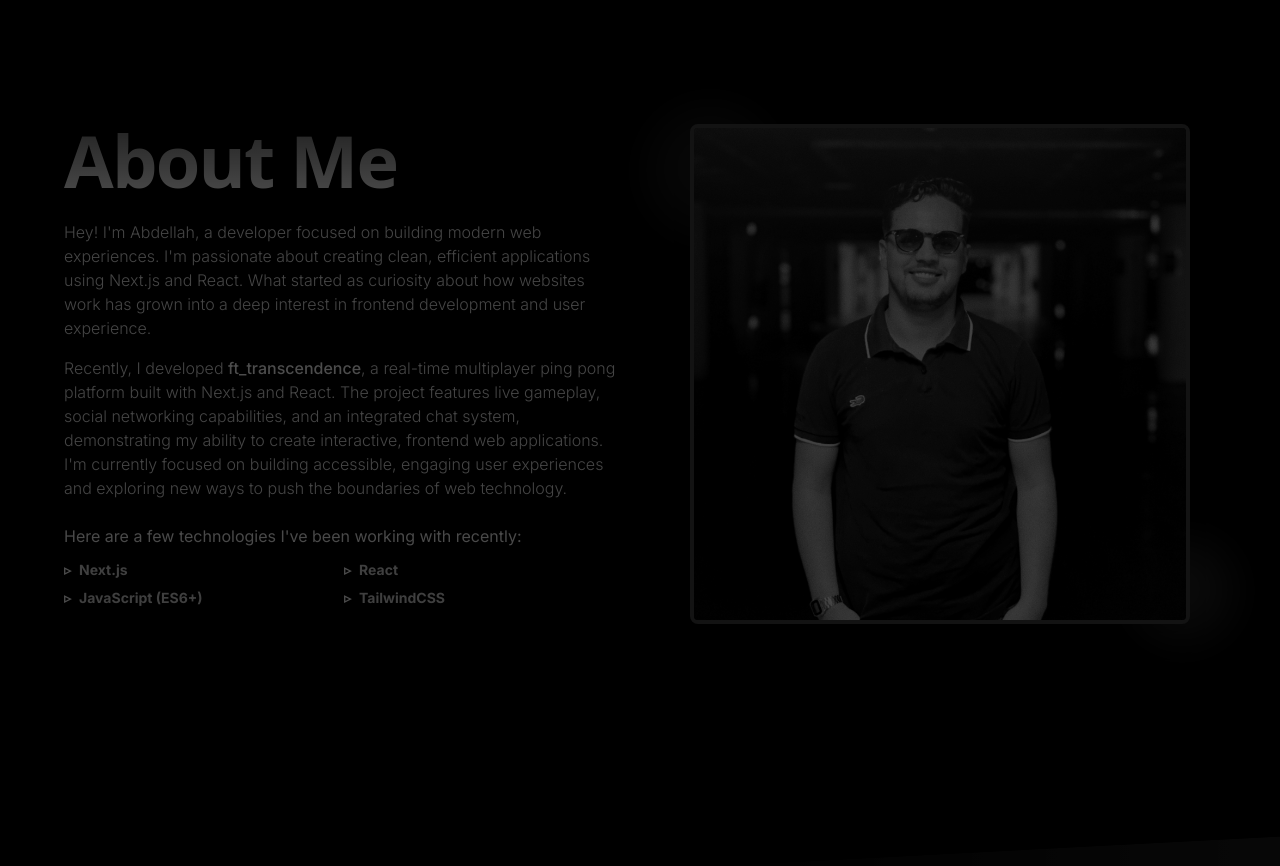
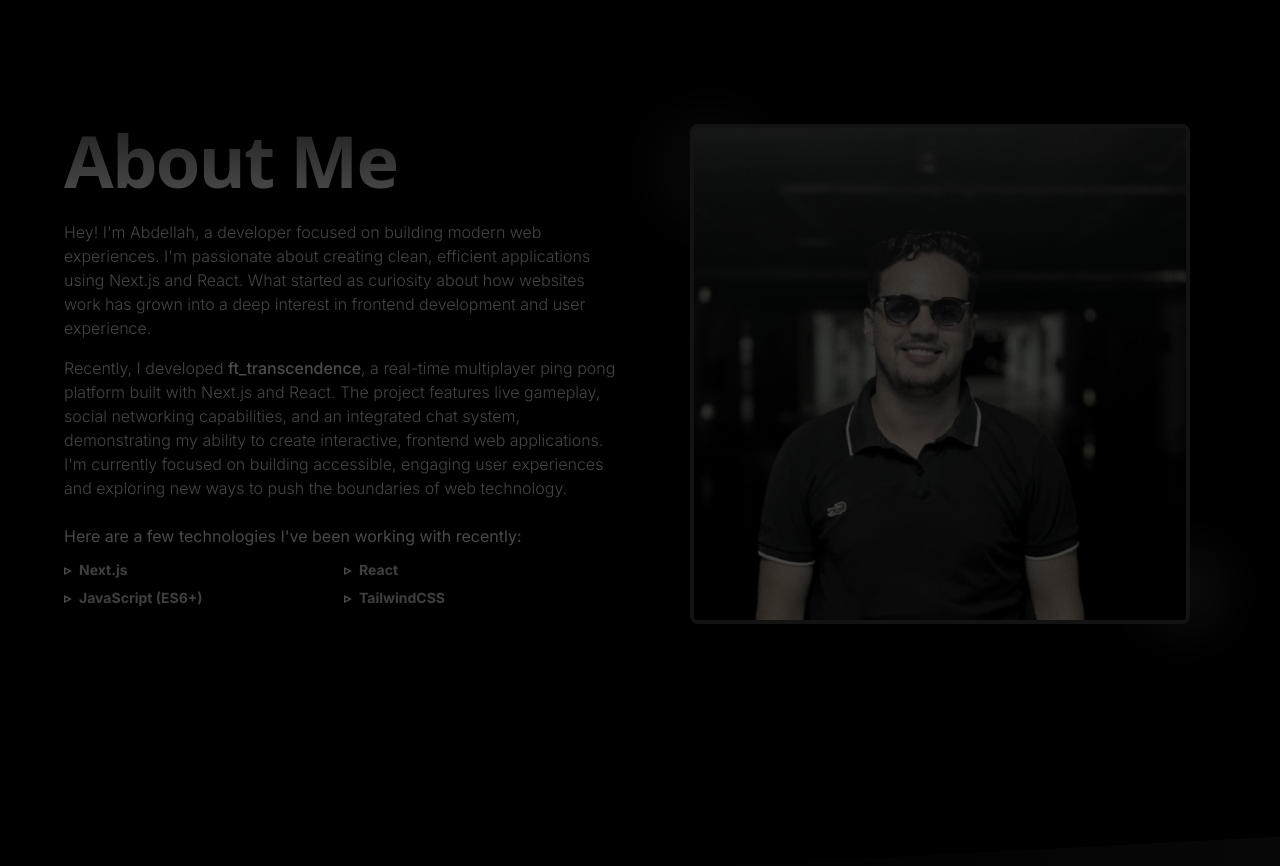
Before and after one commit to knetero/portfolio, a Next.js app: page / in a window 1280 px wide. Shown: the part 2060-2926 px from the top of the page. Built offline with nearby package versions, Linux system fonts and the light colour scheme.

Commit message:
FIXED: picture color

```diff
--- a/src/components/about.jsx
+++ b/src/components/about.jsx
@@ -107,18 +107,18 @@ export default function About() {
               <div className="absolute inset-0 bg-gradient-to-br from-neutral-800 to-neutral-900 rounded-lg opacity-0 group-hover:opacity-100 transition-opacity duration-300 transform rotate-3" />
               <div className="absolute inset-0 bg-gradient-to-tr from-neutral-700 to-neutral-800 rounded-lg opacity-0 group-hover:opacity-100 transition-opacity duration-300 transform -rotate-3" />
               <div className="relative z-10 w-full h-full rounded-lg overflow-hidden border-4 border-neutral-700 shadow-xl">
-                <div className="absolute inset-0 bg-gradient-to-br from-neutral-800/30 to-neutral-900/30 mix-blend-overlay" />
+                <div className="absolute inset-0 bg-gradient-to-br from-neutral-800/30 to-neutral-900/30 mix-blend-overlay " />
                 <Image
-                  src="/Images/avatar.jpg"
+                  src="/Images/pic.jpg"
                   alt="Profile"
                   width={500}
                   height={500}
-                  className="object-cover w-full h-full transition-all duration-300 transform group-hover:scale-105 grayscale group-hover:grayscale-0"
+                  className="object-cover w-full h-full transition-all duration-300 transform group-hover:scale-105 grayscale-[50%] s group-hover:grayscale-0"
                 />
                 <div className="absolute inset-0 bg-gradient-to-t from-black/70 to-transparent opacity-0 group-hover:opacity-100 transition-opacity duration-300" />
               </div>
             </div>
-            <div className="absolute -bottom-4 -right-4 w-24 h-24 bg-gradient-to-br from-neutral-700 to-neutral-800 rounded-full opacity-75 blur-xl" />
+            <div className="absolute -bottom-4 -right-4 w-24 h-24 bg-gradient-to-br from-neutral-700 to-neutral-800 rounded-full opacity-75 blur-xl " />
             <div className="absolute -top-4 -left-4 w-32 h-32 bg-gradient-to-br from-neutral-800 to-neutral-900 rounded-full opacity-75 blur-xl" />
           </motion.div>
         </div>
--- a/tailwind.config.ts
+++ b/tailwind.config.ts
@@ -21,6 +21,9 @@ const config: Config = {
         card: {
           DEFAULT: 'hsl(var(--card))',
           foreground: 'hsl(var(--card-foreground))'
+        },
+        grayscale:{
+          50: '50%',
         },
         popover: {
           DEFAULT: 'hsl(var(--popover))',
```
Also changed, not shown: public/Images/pic.jpg (added).
